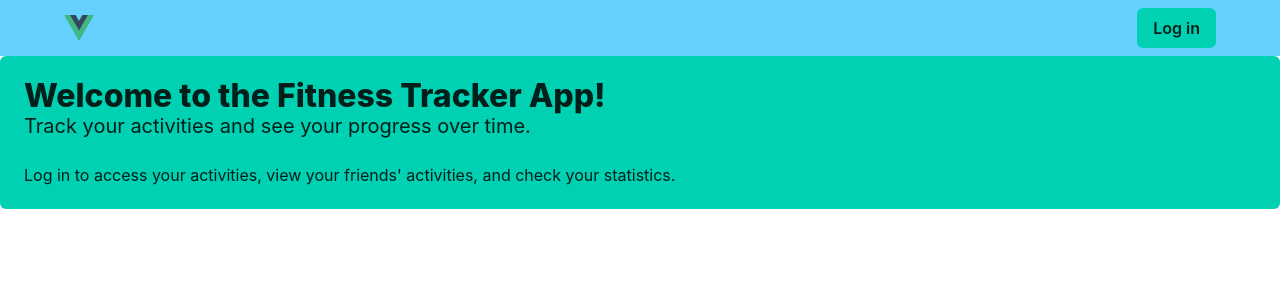
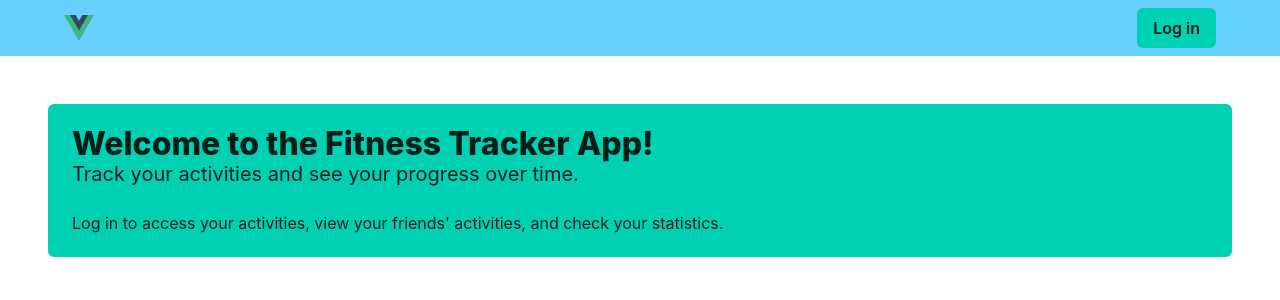
Before and after one commit to JasonIngham24/WebServer_FitnessTracker, a Vue app in the folder Client/: page / in a window 1280 px wide. Shown: the top 300 px of the page. Built offline with nearby package versions, Linux system fonts and the light colour scheme; the HTML template or start-up script is replaced by a standard one.

Commit message:
Updated Styling for main app

```diff
--- a/Client/src/App.vue
+++ b/Client/src/App.vue
@@ -8,7 +8,9 @@ import NavBar from './components/NavBar.vue';
     <NavBar />
   </header>
 
-  <RouterView />
+  <main class="section">
+    <RouterView />
+  </main>
 </template>
 
 <style>
```
